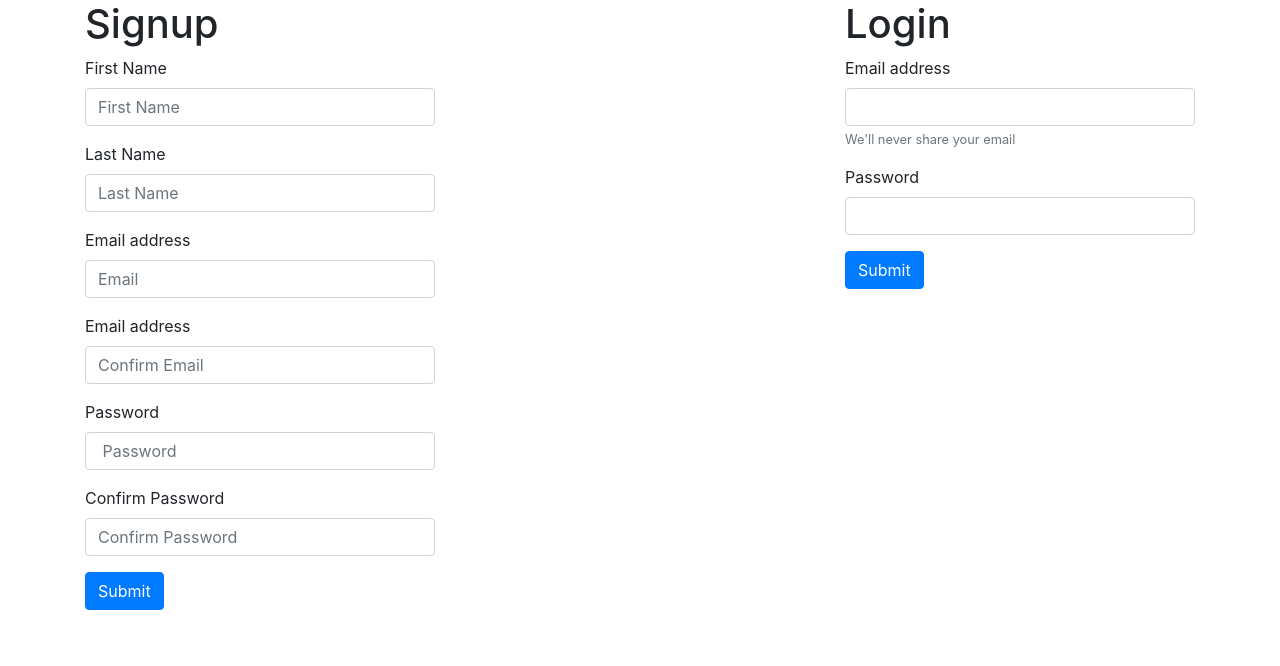
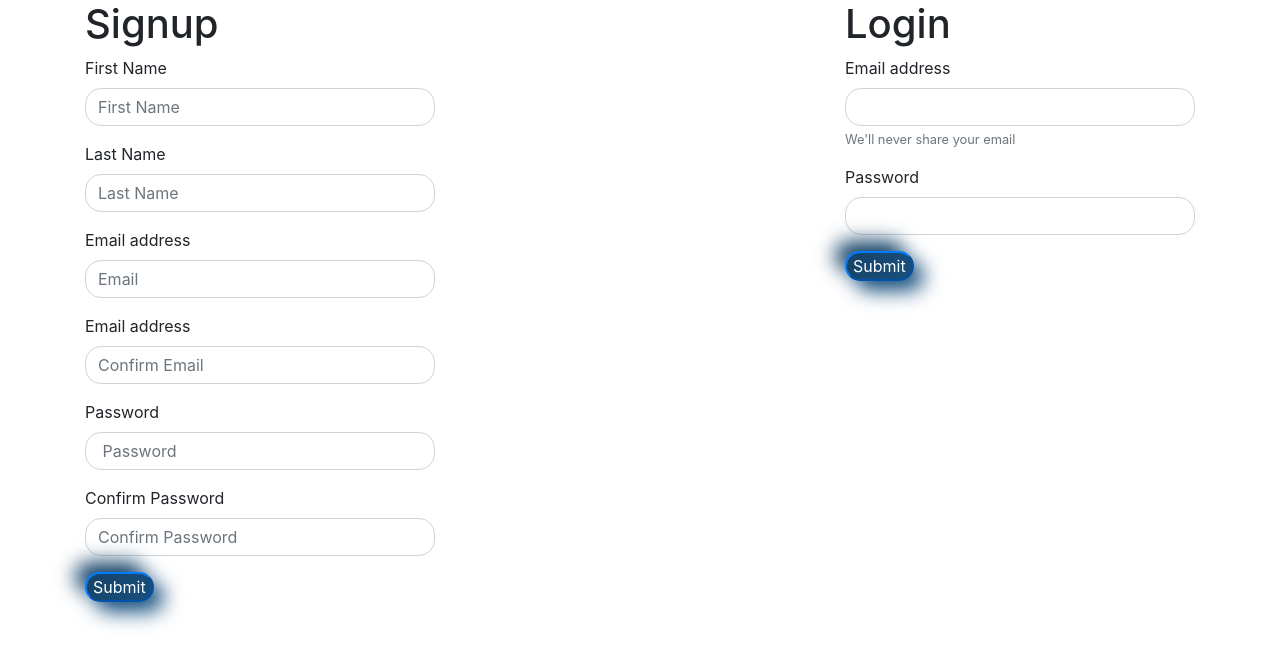
Before and after one commit to jll9qw/phpFormPractice, a PHP site: page /register.php in a window 1280 px wide. Shown: the top 666 px of the page. Run offline with PHP 8.4, Linux system fonts and the light colour scheme; a stand-in replaces the project's code that opens the database connection.

Commit message:
added css and rounded form input

```diff
--- /dev/null
+++ b/assets/css/register_style.css
@@ -0,0 +1,13 @@
+form {
+  text-align: left;
+}
+
+button {
+  border-radius: 15px;
+  background: linear-gradient(315deg, #194f7c, #154368);
+  box-shadow: -10px -10px 20px #144166, 10px 10px 20px #1a5382;
+}
+
+.form-rounded {
+  border-radius: 1rem;
+}
--- a/includes/form_handlers/login_handlers.php
+++ b/includes/form_handlers/login_handlers.php
@@ -20,9 +20,16 @@ if(isset($_POST['login_button'])){
         //use values returned by the query
         $row = mysqli_fetch_array($check_login_query);
         $username = $row['username'];
+        $user_closed_query = mysqli_query($conn, "SELECT * FROM user WHERE email= '$email' AND user_closed='yes'");
+        if(mysqli_num_rows($user_closed_query)==1){
+            $reopen_account = mysqli_query($conn, "UPDATE user SET user_closed='no' WHERE email='$email' ");
+        }
         $_SESSION['username']=$username;
         header("Location: index.php");
         exit();
+    }
+    else {
+        array_push($err_array, "Email or password is incorrect");
     }
 
 }
--- a/register.php
+++ b/register.php
@@ -13,6 +13,7 @@ require 'includes/form_handlers/login_handlers.php';
     <meta charset="UTF-8">
     <meta name="viewport" content="width=device-width, initial-scale=1.0">
     <link rel="stylesheet" href="https://stackpath.bootstrapcdn.com/bootstrap/4.5.0/css/bootstrap.min.css" integrity="sha384-9aIt2nRpC12Uk9gS9baDl411NQApFmC26EwAOH8WgZl5MYYxFfc+NcPb1dKGj7Sk" crossorigin="anonymous">
+    <link rel="stylesheet" type=text/css href="assets/css/register_style.css">
     <title>Register Form</title>
 </head>
 <body>
@@ -23,7 +24,7 @@ require 'includes/form_handlers/login_handlers.php';
 <form action="register.php" method="POST">
   <div class="form-group">
     <label for="exampleInputFirstName">First Name</label>
-    <input type="text" class="form-control" id="exampleInputFirstName" aria-describedby="FirstNameHelp" placeholder="First Name" name="reg_fname"
+    <input type="text" class="form-control form-rounded" id="exampleInputFirstName" aria-describedby="FirstNameHelp" placeholder="First Name" name="reg_fname"
     value="<?php
     if(isset($_SESSION['reg_fname'])){
         echo $_SESSION['reg_fname'];
@@ -42,7 +43,7 @@ require 'includes/form_handlers/login_handlers.php';
   </div>
   <div class="form-group">
     <label for="exampleInputFirstName">Last Name</label>
-    <input type="text" class="form-control" id="exampleInputLastName" aria-describedby="LastNameHelp" placeholder="Last Name" name="reg_lname"
+    <input type="text" class="form-control form-rounded" id="exampleInputLastName" aria-describedby="LastNameHelp" placeholder="Last Name" name="reg_lname"
     value="<?php
     if(isset($_SESSION['reg_lname'])){
         echo $_SESSION['reg_lname'];
@@ -64,7 +65,7 @@ require 'includes/form_handlers/login_handlers.php';
 
   <div class="form-group">
     <label for="exampleInputLastName">Email address</label>
-    <input type="email" class="form-control" id="exampleInputLastName" aria-describedby="EmailHelp" placeholder="Email" name="reg_email"
+    <input type="email" class="form-control form-rounded" id="exampleInputLastName" aria-describedby="EmailHelp" placeholder="Email" name="reg_email"
     value="<?php
     if(isset($_SESSION['reg_email'])){
         echo $_SESSION['reg_email'];
@@ -84,7 +85,7 @@ require 'includes/form_handlers/login_handlers.php';
   </div>
   <div class="form-group">
     <label for="exampleInputLastName">Email address</label>
-    <input type="email" class="form-control" id="exampleInputLastName" aria-describedby="EmailHelp" placeholder="Confirm Email" name="reg_email2"
+    <input type="email" class="form-control form-rounded" id="exampleInputLastName" aria-describedby="EmailHelp" placeholder="Confirm Email" name="reg_email2"
     value="<?php
     if(isset($_SESSION['reg_email2'])){
         echo $_SESSION['reg_email2'];
@@ -99,11 +100,11 @@ require 'includes/form_handlers/login_handlers.php';
 
   <div class="form-group">
     <label for="exampleInputPassword1">Password</label>
-    <input type="password" class="form-control" id="exampleInputPassword1"placeholder=" Password" name="reg_password">
+    <input type="password" class="form-control form-rounded" id="exampleInputPassword1"placeholder=" Password" name="reg_password">
   </div>
   <div class="form-group">
     <label for="exampleInputPassword1">Confirm Password</label>
-    <input type="password" class="form-control" id="exampleInputPassword2" placeholder="Confirm Password" name="reg_password2">
+    <input type="password" class="form-control form-rounded form-rounded" id="exampleInputPassword2" placeholder="Confirm Password" name="reg_password2">
 
 <!-- Store the error message in an array -->
     <?php
@@ -117,7 +118,7 @@ require 'includes/form_handlers/login_handlers.php';
 
   </div>
 
-  <button type="submit" class="btn btn-primary" name="register_button" value="Register">Submit</button>
+  <button type="submit" class="rounded-btn btn-primary rounded-btn" name="register_button" value="Register">Submit</button>
 
   <?php if(in_array("<span style='color: #14C800;'>You're all set! Goahead and login!</span>", $err_arr)) echo "<span style='color: #14C800;'>You're all set! Go ahead and login!</span>"; ?>
 
@@ -133,14 +134,23 @@ require 'includes/form_handlers/login_handlers.php';
 <form action="register.php" method="POST">
   <div class="form-group" >
     <label for="exampleInputEmail1">Email address</label>
-    <input type="email" class="form-control" id="exampleInputEmail1" aria-describedby="emailHelp" name="login_em">
+    <input type="email" class="form-control form-rounded" id="exampleInputEmail1" aria-describedby="emailHelp" name="login_em" value=
+    "<?php
+    if(isset($_SESSION['login_em'])){
+        echo $_SESSION['login_em'];}
+    ?>" required>
     <small id="emailHelp" class="form-text text-muted">We'll never share your email</small>
   </div>
   <div class="form-group">
     <label for="exampleInputPassword1">Password</label>
-    <input type="password" class="form-control" id="exampleInputPassword1" name="login_pass">
+    <input type="password" class="form-control form-rounded" id="exampleInputPassword1" name="login_pass" required>
   </div>
-  <button type="submit" class="btn btn-primary" name="login_button">Submit</button>
+  <button type="submit" class="rounded-btn btn-primary"  name="login_button">Submit</button>
+
+  <!-- Print errors for login -->
+  <?php
+  if(in_array("Email or password is incorrect", $err_arr)) echo"Email or password is incorrect";
+  ?>
 </form>
 
 
```
